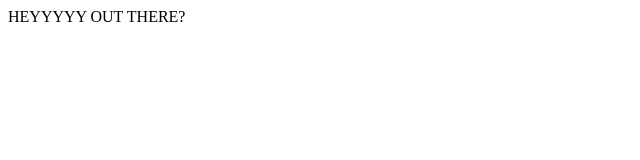
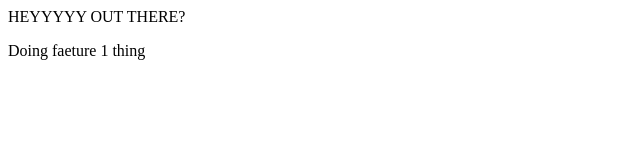
Before and after one commit to umeaimen337/LocalDemo, a plain HTML site: page index.html in a window 1280 px wide. Shown: the whole page, without its empty margins (0-640 px from the left). Drawn offline with Linux system fonts and the light colour scheme.

Commit message:
feature 1 changes

```diff
--- a/index.html
+++ b/index.html
@@ -1 +1,3 @@
-<html> <p> HEYYYYY OUT THERE?</p></html>
+<html> <p> HEYYYYY OUT THERE?</p>
+<p>Doing faeture 1 thing</p>
+</html>
```
